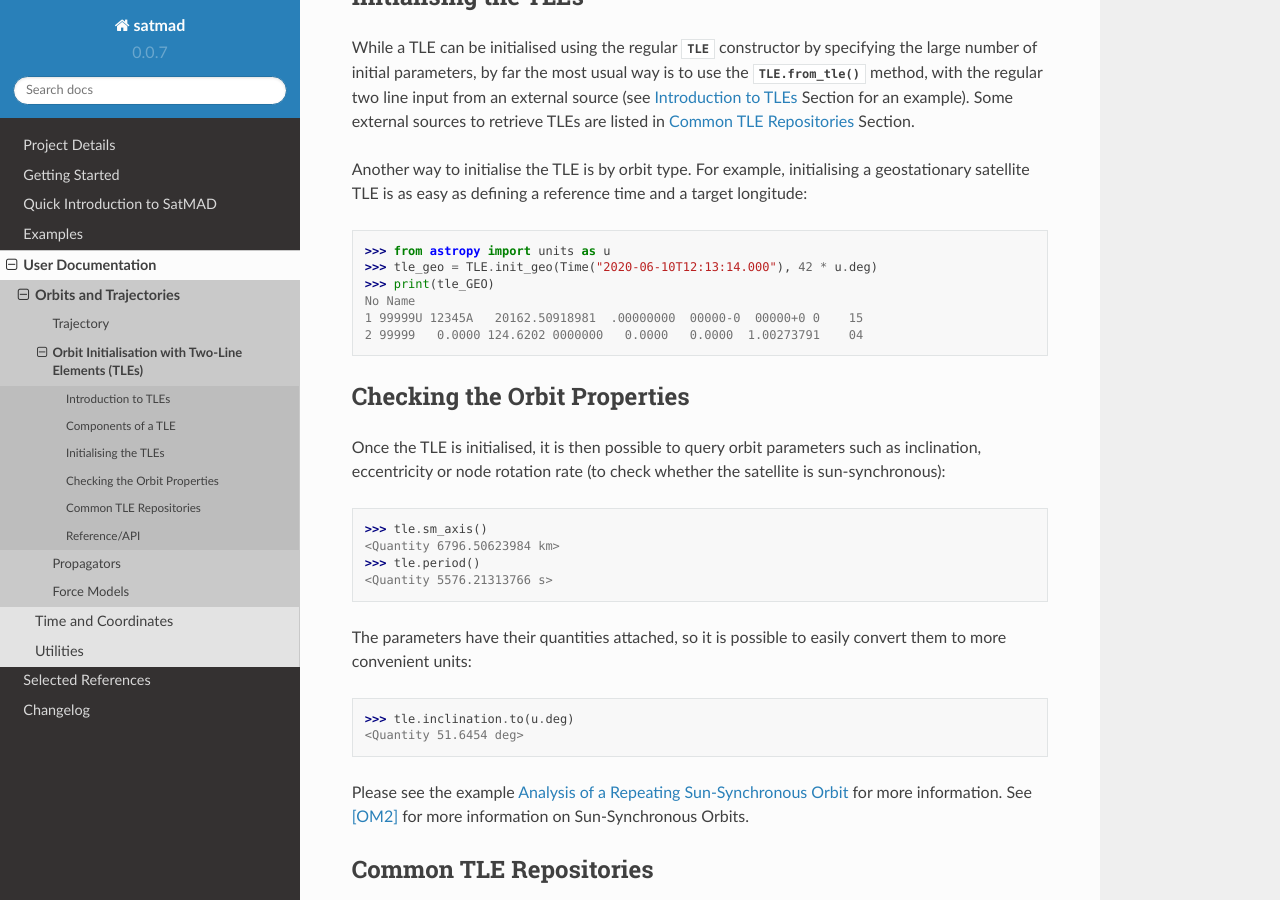
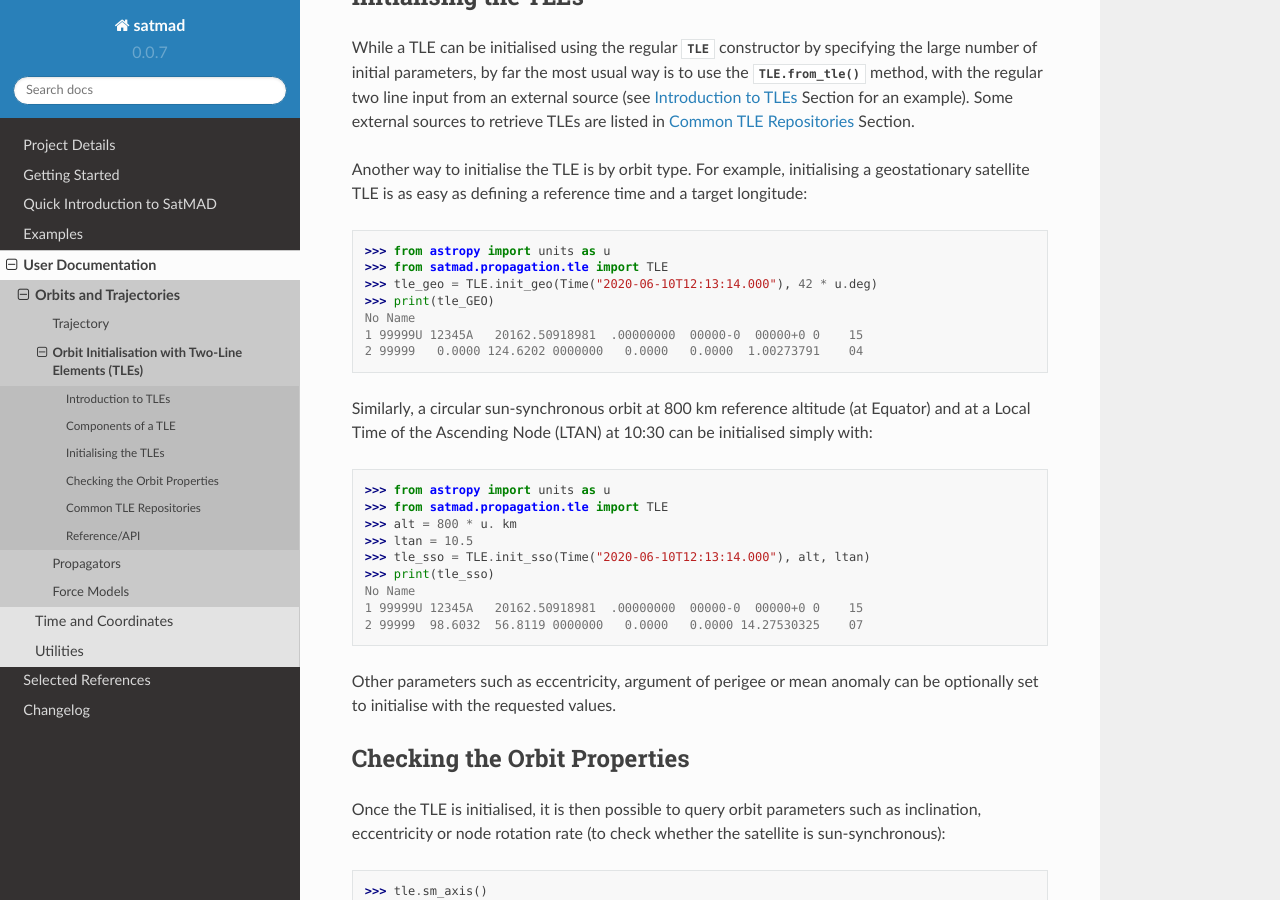
Before and after one commit to egemenimre/satmad, a Sphinx documentation site: the page built from docs/propagation/tle.rst, in a window 1280 px wide and 900 px high, scrolled down 1453 px. Built offline with Sphinx 7.4.7 and the Read the Docs theme 2.0.0, drawn with Linux system fonts in a browser that asks for light colours.

Commit message:
Added "init sun-synch orbit TLE" functionality documentation

```diff
--- a/docs/propagation/tle.rst
+++ b/docs/propagation/tle.rst
@@ -83,12 +83,29 @@ Another way to initialise the TLE is by orbit type. For example, initialising a
 geostationary satellite TLE is as easy as defining a reference time and a target longitude:
 
     >>> from astropy import units as u
+    >>> from satmad.propagation.tle import TLE
     >>> tle_geo = TLE.init_geo(Time("2020-06-10T12:13:14.000"), 42 * u.deg)
     >>> print(tle_GEO)
     No Name
     1 99999U 12345A   20162.50918981  .00000000  00000-0  00000+0 0    15
     2 99999   0.0000 124.6202 0000000   0.0000   0.0000  1.00273791    04
 
+Similarly, a circular sun-synchronous orbit at 800 km reference altitude (at Equator) and at a Local Time of the
+Ascending Node (LTAN) at 10:30 can be initialised simply with:
+
+    >>> from astropy import units as u
+    >>> from satmad.propagation.tle import TLE
+    >>> alt = 800 * u. km
+    >>> ltan = 10.5
+    >>> tle_sso = TLE.init_sso(Time("2020-06-10T12:13:14.000"), alt, ltan)
+    >>> print(tle_sso)
+    No Name
+    1 99999U 12345A   20162.50918981  .00000000  00000-0  00000+0 0    15
+    2 99999  98.6032  56.8119 0000000   0.0000   0.0000 14.27530325    07
+
+
+Other parameters such as eccentricity, argument of perigee or mean anomaly can be optionally set to initialise with
+the requested values.
 
 .. _tle-orbit_properties:
 
```
